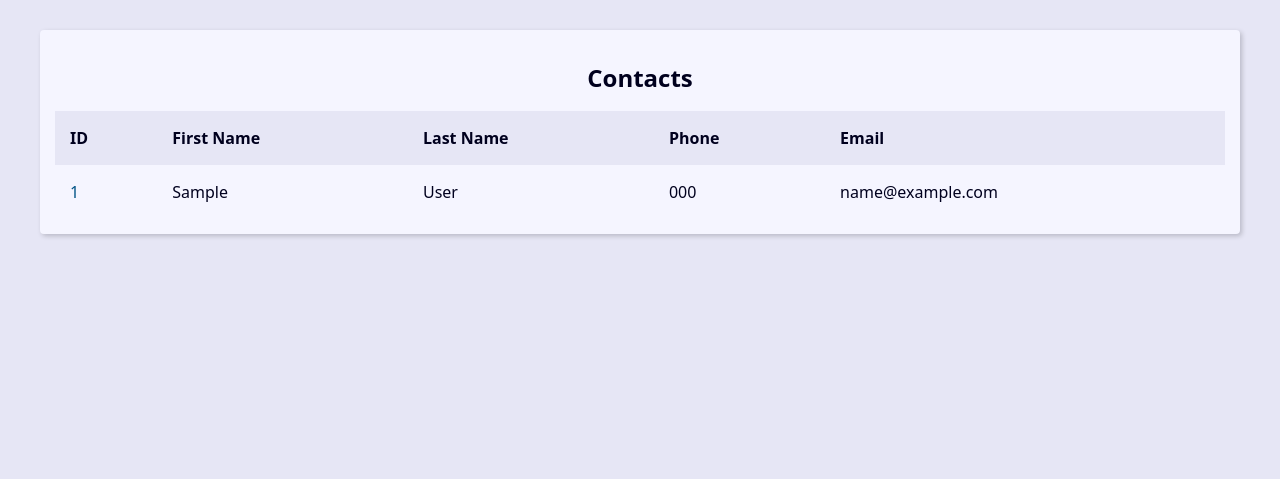
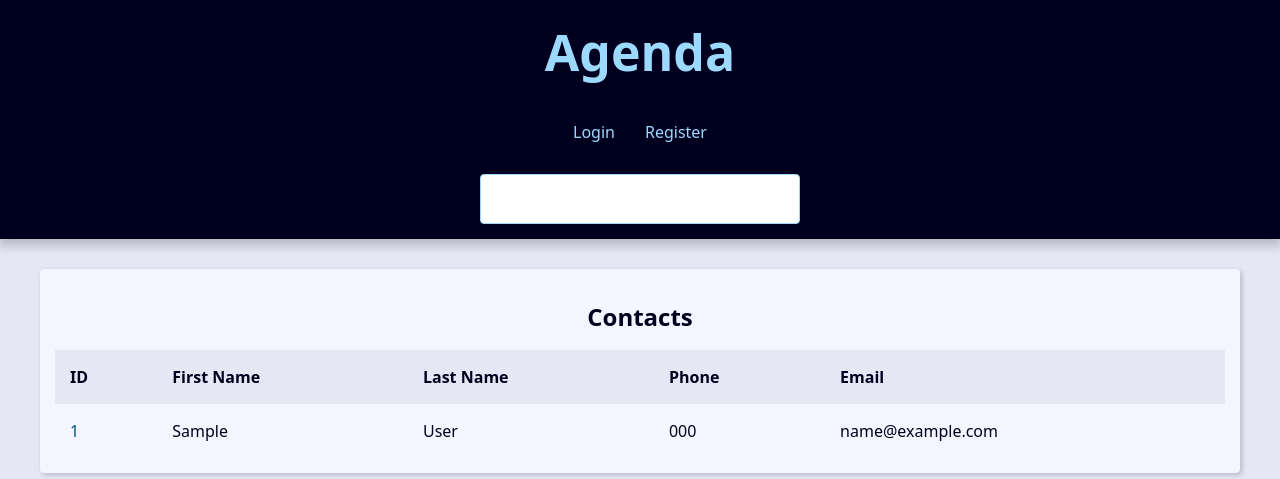
Before and after one commit to Lannavx/agenda-django, a Django app: page / in a window 1280 px wide. Shown: the top 479 px of the page. Run offline with Django 5.2, Linux system fonts and the light colour scheme; tables that the repository leaves empty hold one stand-in row (values such as "Sample post").

Commit message:
Implementando e configurando o header do site

```diff
--- a/base_templates/global/base.html
+++ b/base_templates/global/base.html
@@ -1,12 +1,11 @@
-{% load static %}<!DOCTYPE html>
-<html lang="en">
+<!DOCTYPE html>
+<html lang="pt-BR">
 <head>
-  <meta charset="UTF-8">
-  <meta name="viewport" content="width=device-width, initial-scale=1.0">
-  <title>Agenda</title>
-  <link rel="stylesheet" href="{% static 'global/css/style.css' %}">
+  {% include "global/partials/_head.html" %}
 </head>
 <body>
+  {% include "global/partials/_header.html" %}
+
   <main class="content">
     {% block content %}{% endblock content %}
   </main>
--- /dev/null
+++ b/base_templates/global/partials/_head.html
@@ -0,0 +1,5 @@
+{% load static %}
+<meta charset="UTF-8">
+<meta name="viewport" content="width=device-width, initial-scale=1.0">
+<title> {{ site_title }}Agenda</title>
+<link rel="stylesheet" href="{% static 'global/css/style.css' %}">
--- /dev/null
+++ b/base_templates/global/partials/_header.html
@@ -0,0 +1,19 @@
+<header class="header">
+  <h1 class="header-heading">
+    <a href="{% url "contact:index" %}" class="header-link">Agenda</a>
+  </h1>
+
+  <nav class="menu">
+    <ul class="menu-list">
+      <li class="menu-item"><a href="" class="menu-link">Login</a></li>
+      <li class="menu-item"><a href="" class="menu-link">Register</a></li>
+    </ul>
+  </nav>
+
+  <div class="search">
+    <form action="{% url 'contact:search' %}" method="GET">
+      <input type="text" class="search-input" id="search" name="q" placeholder="Search" value=" {{ request.GET.q.strip }} ">
+    </form>
+  </div>
+
+</header>
--- a/contact/templates/contact/index.html
+++ b/contact/templates/contact/index.html
@@ -1,6 +1,8 @@
 {% extends "global/base.html" %}
 
 {% block content %}
+
+{% if contacts %}
   <div class="responsive-table">
     <table class="contacts-table">
       <caption class="table-caption">
@@ -47,4 +49,11 @@
 
     </table>
   </div>
+ {% else %}
+ <div class="single-contact">
+  <h1 class="single-contact-name">
+    Nenhum contato encontrado
+  </h1>
+</div>
+{% endif %}
 {% endblock content %}
--- a/contact/urls.py
+++ b/contact/urls.py
@@ -5,5 +5,6 @@ app_name = 'contact'
 
 urlpatterns = [
     path('<int:contact_id>/', views.contact, name='contact'),
+    path('search/', views.search, name='search'),
     path('', views.index, name='index'),
 ]
--- a/contact/views/contact_views.py
+++ b/contact/views/contact_views.py
@@ -1,4 +1,5 @@
-from django.shortcuts import get_object_or_404, render
+from django.shortcuts import get_object_or_404, render, redirect
+from django.db.models import Q
 from contact.models import Contact
 
 def index(request):
@@ -6,6 +7,7 @@ def index(request):
 
   context = {
     'contacts': contacts,
+    'site_title': 'Contatos - '
   }
 
   return render(
@@ -14,11 +16,43 @@ def index(request):
     context
   )
 
+
+def search(request):
+  search_value = request.GET.get('q', '').strip()
+
+  if search_value == '':
+    return redirect('contact:index')
+
+  contacts = Contact.objects \
+      .filter(show=True) \
+      .filter(
+        Q(first_name__icontains=search_value) |
+        Q(last_name__icontains=search_value) |
+        Q(phone__icontains=search_value) |
+        Q(email__icontains=search_value)
+      ) \
+      .order_by('-id')
+
+  context = {
+    'contacts': contacts,
+    'site_title': 'Search - ',
+    'search_value': search_value,
+  }
+
+  return render(
+    request,
+    'contact/index.html',
+    context
+  )
+
+
 def contact(request, contact_id):
   single_contact = get_object_or_404(Contact.objects, pk=contact_id, show=True)
+  site_title = f'{single_contact.first_name} {single_contact.last_name} - '
 
   context = {
     'contact': single_contact,
+    'site_title': site_title
   }
 
   return render(
```
